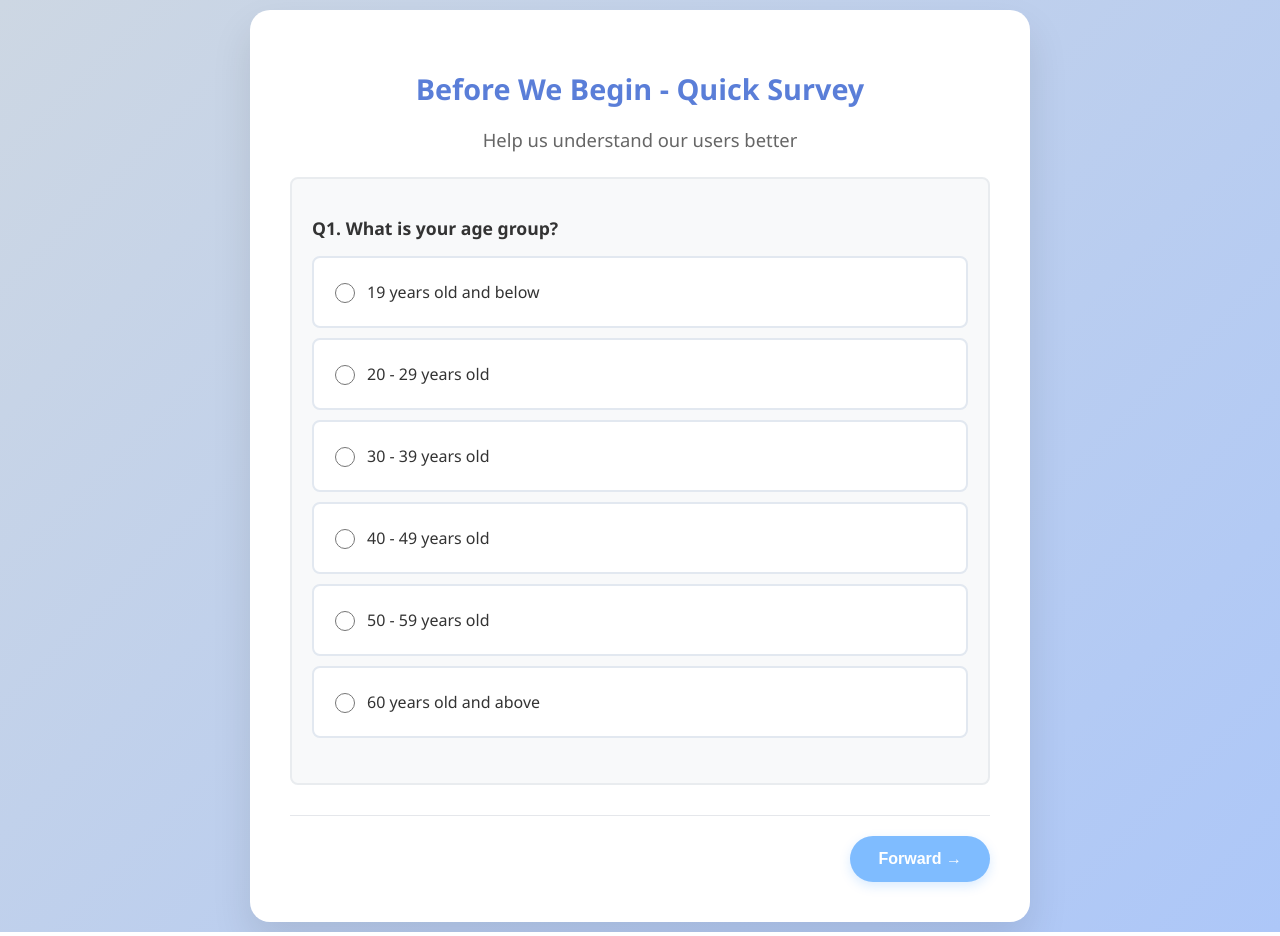
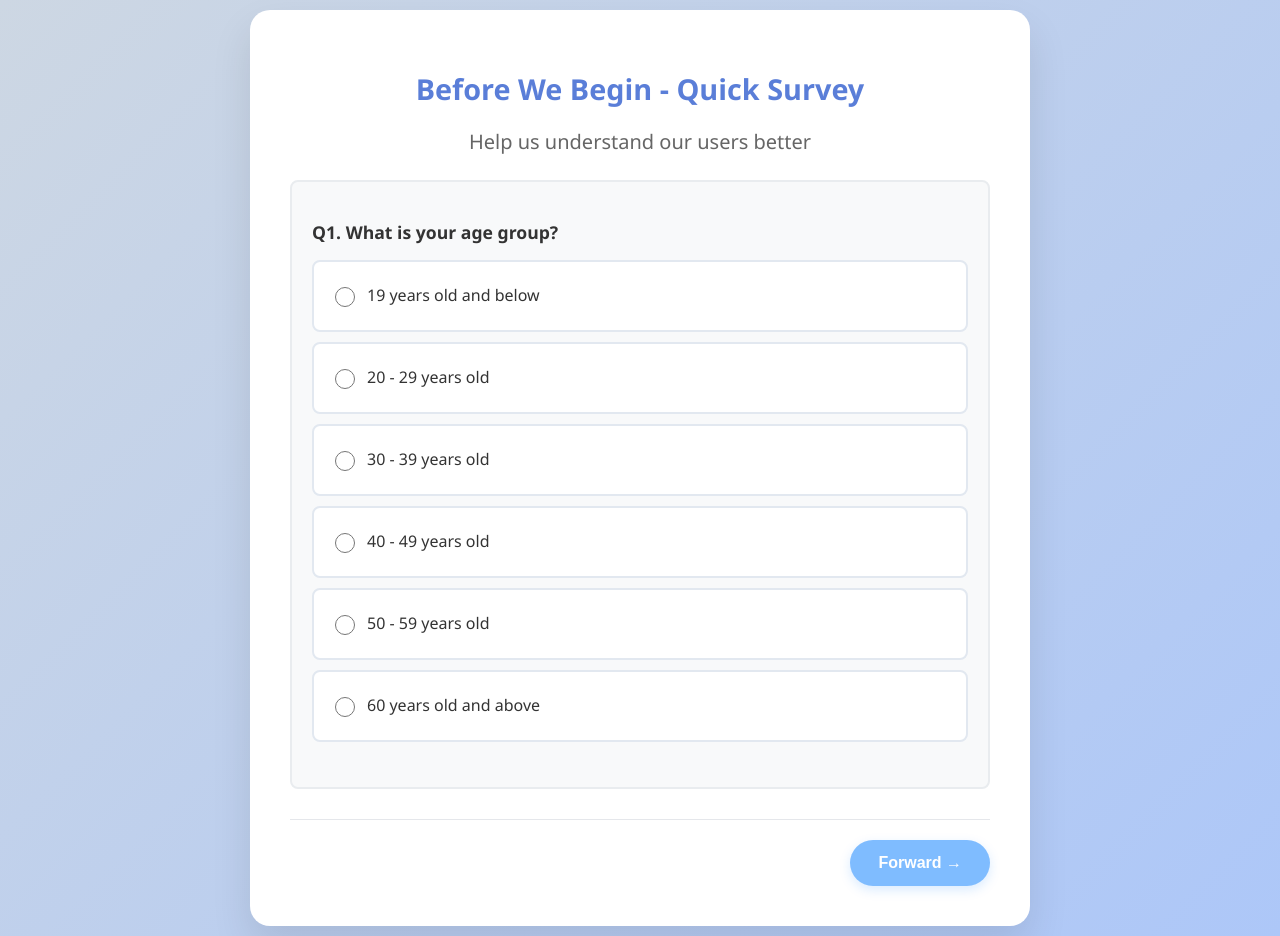
Before and after one commit to Piperzero/APRC2026, a plain HTML site: page V98-APRC.html in a window 1280 px wide. Both pictures are taken after a click on the button "Start Coverage Calculator". Drawn offline with Linux system fonts and the light colour scheme.

Commit message:
Font increase

```diff
--- a/V98-APRC.html
+++ b/V98-APRC.html
@@ -334,7 +334,7 @@
 
     .survey-header p {
       color: #666;
-      font-size: 1.15rem;
+      font-size: 1.25rem;
     }
 
     .survey-question {
```
